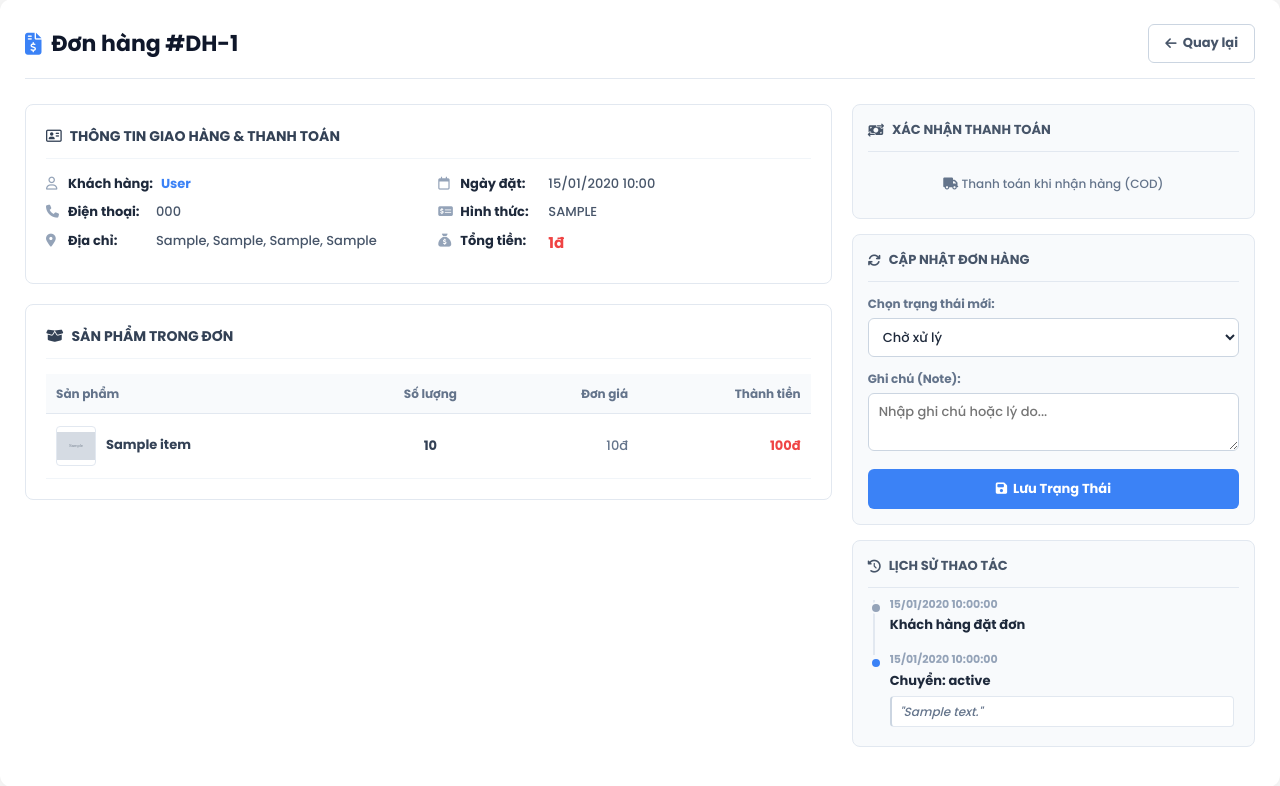
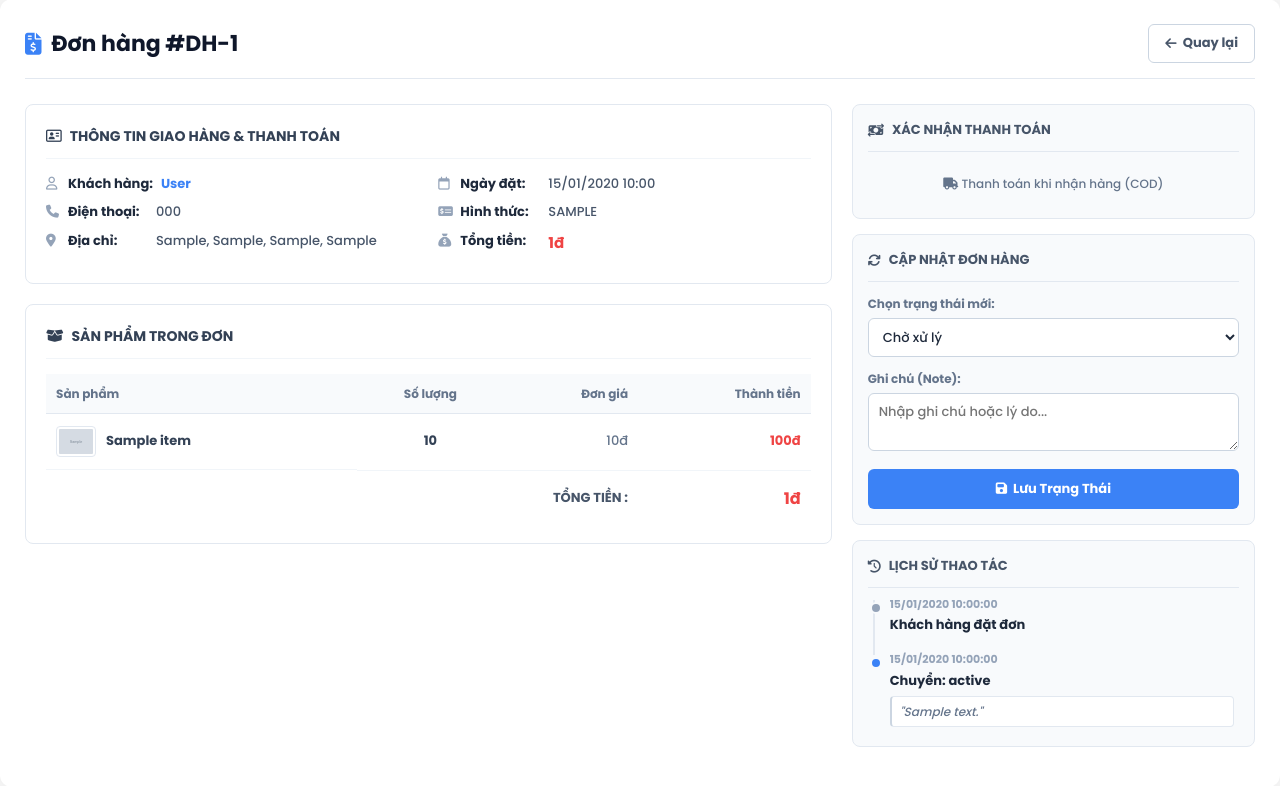
Before and after one commit to viehoanqq/lego_shop_php, a PHP site: the page made by app/views/admin/order_detail.php in a window 1280 px wide. Shown: the part 164-950 px from the top of the page. Run offline with PHP 8.4, Linux system fonts and the light colour scheme; data comes from the database, SQL or seed files in the repository; tables that the repository leaves empty hold one stand-in row (values such as "Sample post"); the template is opened without the code that fills it: most values are stand-ins (such as "Sample title", 1, 10 or a date in 2020); grey boxes marked "Sample" are stand-in pictures; some libraries are stand-ins or nearby versions.

Commit message:
add total $ order detail

```diff
--- a/app/views/admin/order_detail.php
+++ b/app/views/admin/order_detail.php
@@ -117,7 +117,7 @@
                             <?php foreach ($items as $item): ?>
                             <tr>
                                 <td style="display: flex; align-items: center; gap: 10px;">
-                                    <img src="/lego_shop_php/public/assets/images/<?= $item['image_url'] ?? 'default-lego.jpg' ?>" class="product-img">
+                                    <img src="/lego_shop_php/public/assets/images/<?= $item['image_url'] ?? 'default-lego.jpg' ?>" width="40" style="border-radius: 4px; border: 1px solid #e2e8f0; padding: 2px;">
                                     <strong><?= htmlspecialchars($item['name']) ?></strong>
                                 </td>
                                 <td style="text-align: center; font-weight: 600;"><?= $item['quantity'] ?></td>
@@ -126,6 +126,14 @@
                             </tr>
                             <?php endforeach; ?>
                         </tbody>
+                        <tfoot>
+                            <tr>
+                                <td colspan="3" style="text-align: right; padding-top: 15px; font-weight: 700; color: #475569; border: none;">TỔNG TIỀN :</td>
+                                <td style="text-align: right; padding-top: 15px; font-weight: 800; color: #ef4444; font-size: 16px; border: none;">
+                                    <?= number_format($order['total_amount'], 0, ',', '.') ?>đ
+                                </td>
+                            </tr>
+                        </tfoot>
                     </table>
                 </div>
             </div>
```
